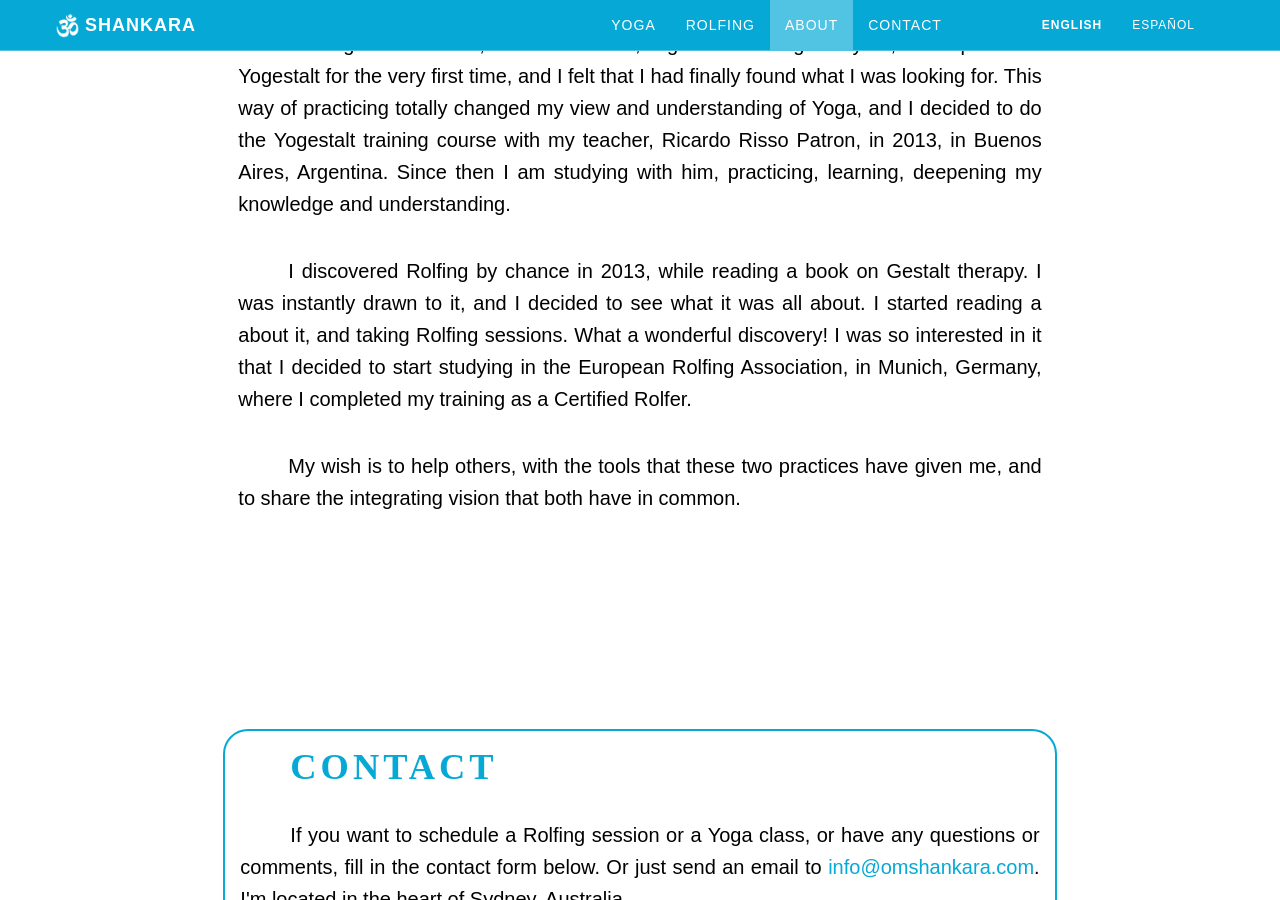
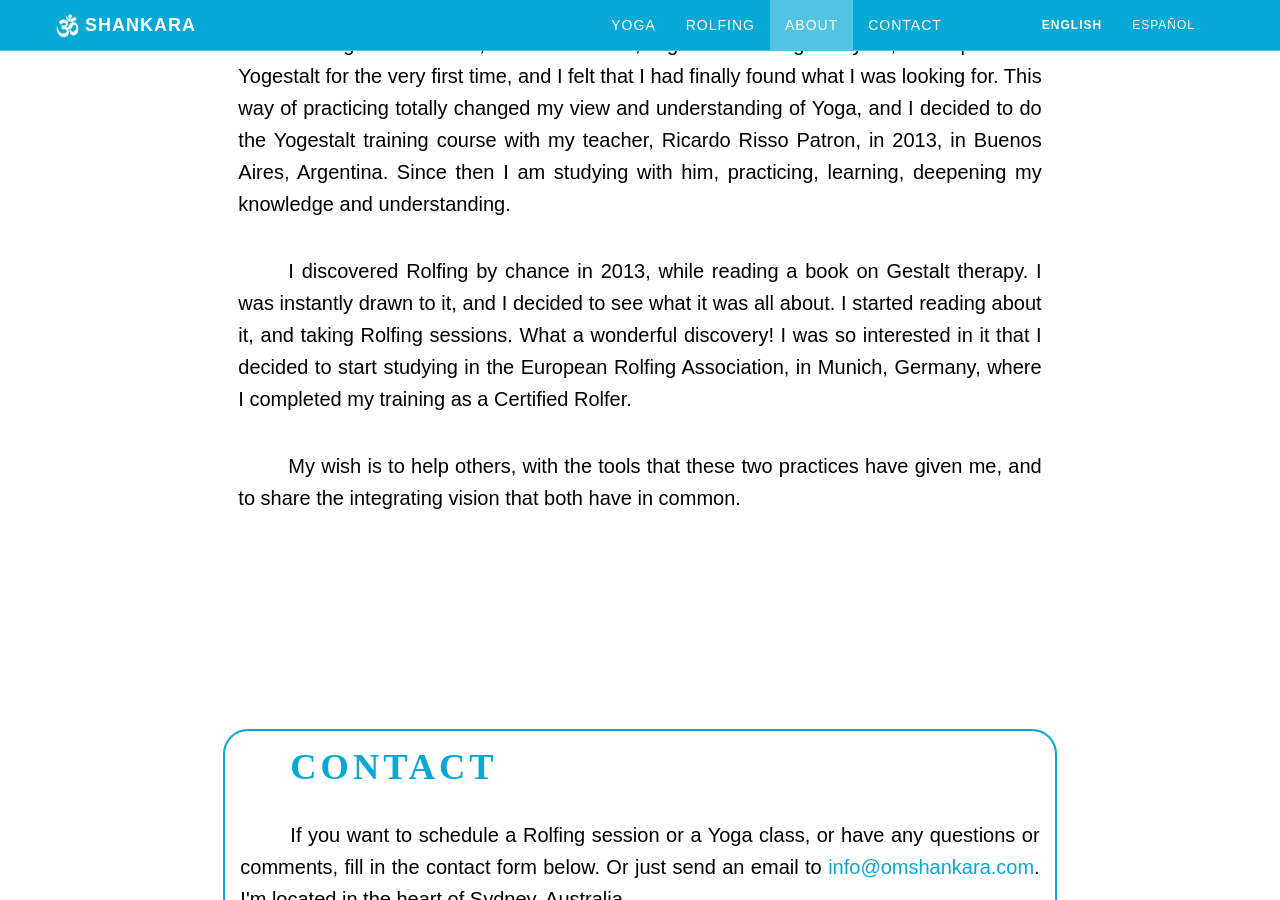
Before and after one commit to cele-carrillo/om_shankara, a Jekyll site: the page built from en/index.html, in a window 1280 px wide and 900 px high, scrolled down 2663 px. Built offline with Jekyll 4.4.1, drawn with Linux system fonts in a browser that asks for light colours.

Commit message:
fix typo

```diff
--- a/_config.yml
+++ b/_config.yml
@@ -104,7 +104,7 @@ t:
 
     content_about:
       - "My name is Celeste, I'm from Argentina and I live in Sydney. I started practicing yoga in 2009, and it fascinated me from the very first moment; from then on I kept practicing and discovering different schools. I practiced Hatha yoga in Mendoza, and Iyengar and Swasthya yoga in Buenos Aires, and in 2012 I received the certification as Yoga instructor from the Yoga Kai Institute, in Buenos Aires, Argentina. During that year, I also practiced Yogestalt for the very first time, and I felt that I had finally found what I was looking for. This way of practicing totally changed my view and understanding of Yoga, and I decided to do the Yogestalt training course with my teacher, Ricardo Risso Patron, in 2013, in Buenos Aires, Argentina. Since then I am studying with him, practicing, learning, deepening my knowledge and understanding."
-      - "I discovered Rolfing by chance in 2013, while reading a book on Gestalt therapy. I was instantly drawn to it, and I decided to see what it was all about. I started reading a about it, and taking Rolfing sessions. What a  wonderful discovery! I was so interested in it that I decided to start studying in the European Rolfing Association, in Munich, Germany, where I completed my training as a Certified Rolfer."
+      - "I discovered Rolfing by chance in 2013, while reading a book on Gestalt therapy. I was instantly drawn to it, and I decided to see what it was all about. I started reading about it, and taking Rolfing sessions. What a  wonderful discovery! I was so interested in it that I decided to start studying in the European Rolfing Association, in Munich, Germany, where I completed my training as a Certified Rolfer."
       - "My wish is to help others, with the tools that these two practices have given me, and to share the integrating vision that both have in common."
 
     content_contact:
```
